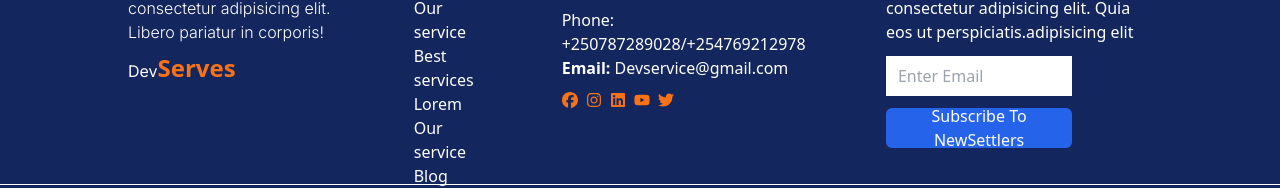
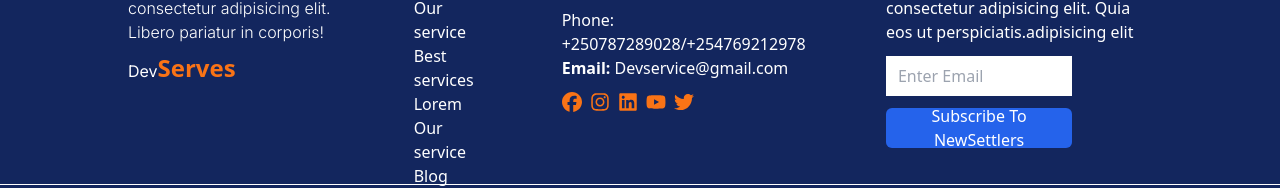
Before and after one commit to tchasinga/devservice, a Next.js app: page / in a window 1280 px wide. Shown: the part 3159-3347 px from the top of the page. Built offline with nearby package versions, Linux system fonts and the light colour scheme.

Commit message:
Increase icon size

```diff
--- a/src/app/Components/Footer.jsx
+++ b/src/app/Components/Footer.jsx
@@ -50,11 +50,11 @@ function Footer() {
             <span className="font-semibold">Email:</span> Devservice@gmail.com{" "}
           </h4>
           <div className="flex flex-row gap-2 mt-3 font-[10px] text-base text-orange-500">
-            <FaFacebook className="hover:scale-125 hover:text-white" />
-            <FaInstagram className="hover:scale-125 hover:text-white" />
-            <FaLinkedin className="hover:scale-125 hover:text-white" />
-            <FaYoutube className="hover:scale-125 hover:text-white" />
-            <FaTwitter className="hover:scale-125 hover:text-white" />
+            <FaFacebook className="hover:scale-125 hover:text-white text-[20px]" />
+            <FaInstagram className="hover:scale-125 hover:text-white text-[20px]" />
+            <FaLinkedin className="hover:scale-125 hover:text-white text-[20px]" />
+            <FaYoutube className="hover:scale-125 hover:text-white text-[20px]" />
+            <FaTwitter className="hover:scale-125 hover:text-white text-[20px]" />
           </div>
         </div>
         <div className="w-[30%]">
```
